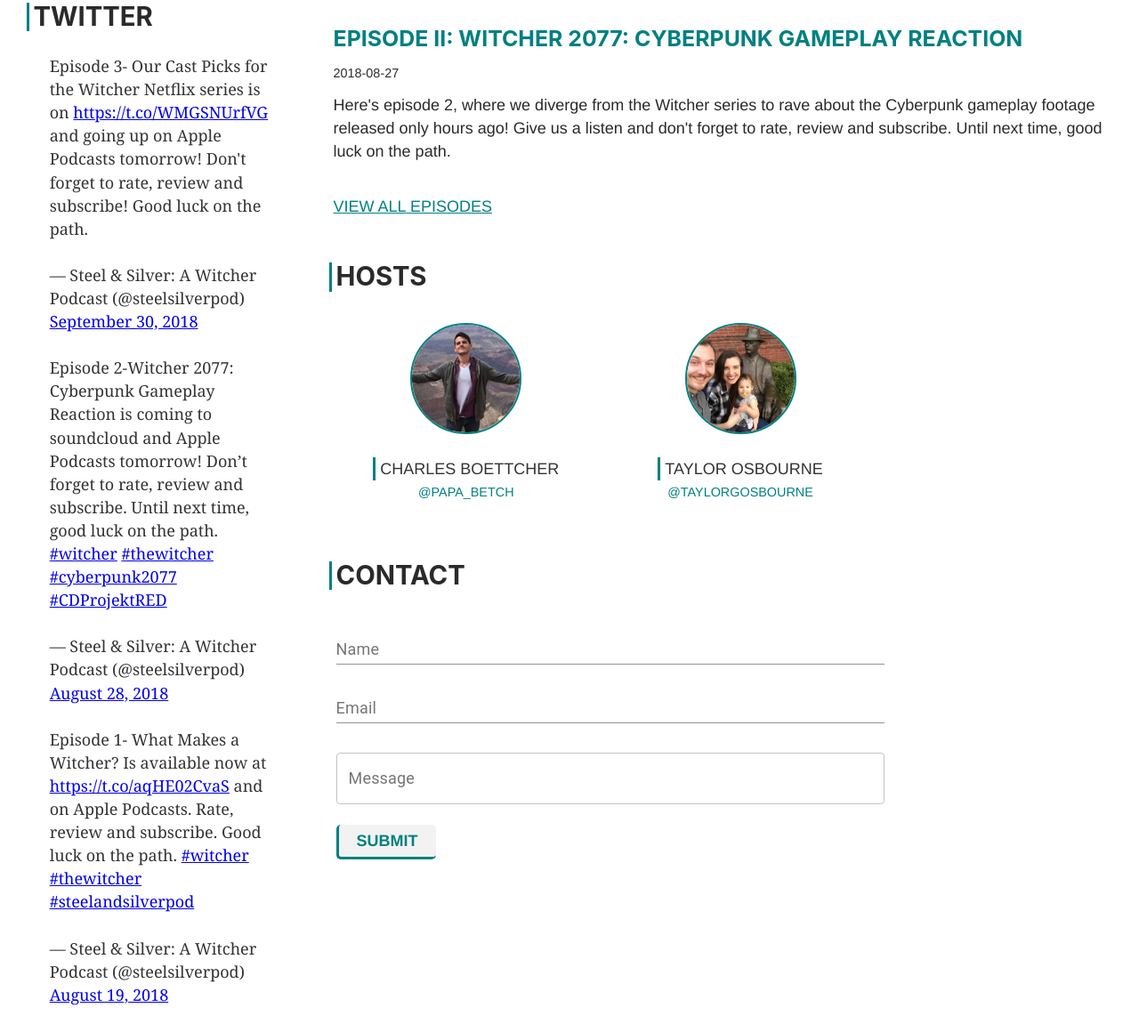
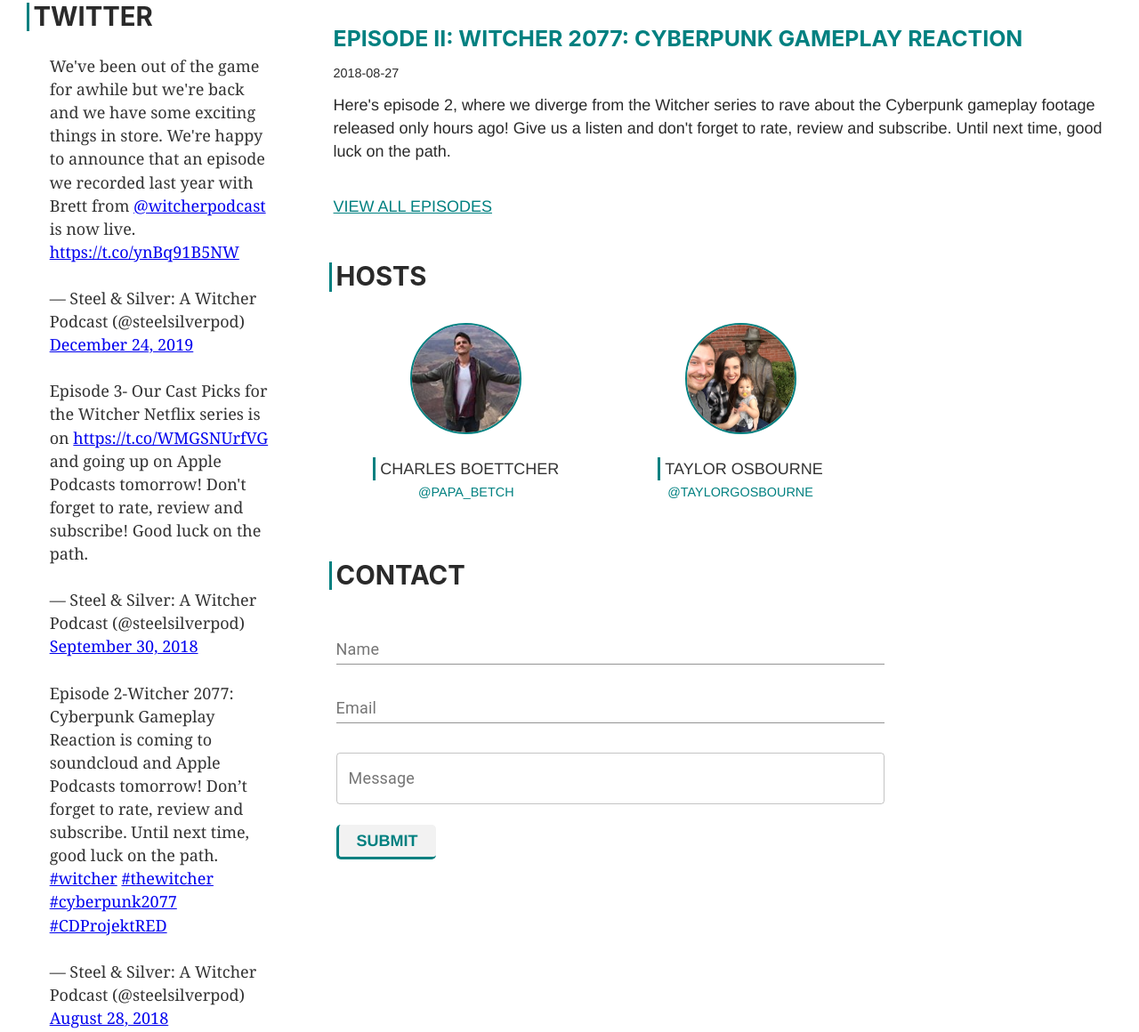
Before and after one commit to taylorosbourne/steelandsilverpod.com, a Gatsby site: page / in a window 1280 px wide. Shown: the part 479-1639 px from the top of the page at 89% size. Built offline with nearby package versions, Linux system fonts and the light colour scheme; Gatsby itself is replaced by a stand-in of ours.

Commit message:
added new tweet

```diff
--- a/src/components/IndexContainer.js
+++ b/src/components/IndexContainer.js
@@ -42,9 +42,9 @@ const IndexContainer = ({episodes}) => (
       <img style={{width: `100%`, borderRadius:  `15px`}} src={Thumbnail} alt="podcast-thumbnail" />
       <TwitterContainer>
         <h2 className="section-header">Twitter</h2>
+        <blockquote class="twitter-tweet"><p lang="en" dir="ltr">We&#39;ve been out of the game for awhile but we&#39;re back and we have some exciting things in store. We&#39;re happy to announce that an episode we recorded last year with Brett from <a href="https://twitter.com/witcherpodcast?ref_src=twsrc%5Etfw">@witcherpodcast</a> is now live. <a href="https://t.co/ynBq91B5NW">https://t.co/ynBq91B5NW</a></p>&mdash; Steel &amp; Silver: A Witcher Podcast (@steelsilverpod) <a href="https://twitter.com/steelsilverpod/status/1209263785569112064?ref_src=twsrc%5Etfw">December 24, 2019</a></blockquote>
         <blockquote class="twitter-tweet"><p lang="en" dir="ltr">Episode 3- Our Cast Picks for the Witcher Netflix series is on <a href="https://t.co/WMGSNUrfVG">https://t.co/WMGSNUrfVG</a> and going up on Apple Podcasts tomorrow! Don&#39;t forget to rate, review and subscribe! Good luck on the path.</p>&mdash; Steel &amp; Silver: A Witcher Podcast (@steelsilverpod) <a href="https://twitter.com/steelsilverpod/status/1046215580884373509?ref_src=twsrc%5Etfw">September 30, 2018</a></blockquote>
         <blockquote class="twitter-tweet"><p lang="en" dir="ltr">Episode 2-Witcher 2077: Cyberpunk Gameplay Reaction is coming to soundcloud and Apple Podcasts tomorrow! Don’t forget to rate, review and subscribe. Until next time, good luck on the path. <a href="https://twitter.com/hashtag/witcher?src=hash&amp;ref_src=twsrc%5Etfw">#witcher</a> <a href="https://twitter.com/hashtag/thewitcher?src=hash&amp;ref_src=twsrc%5Etfw">#thewitcher</a> <a href="https://twitter.com/hashtag/cyberpunk2077?src=hash&amp;ref_src=twsrc%5Etfw">#cyberpunk2077</a> <a href="https://twitter.com/hashtag/CDProjektRED?src=hash&amp;ref_src=twsrc%5Etfw">#CDProjektRED</a></p>&mdash; Steel &amp; Silver: A Witcher Podcast (@steelsilverpod) <a href="https://twitter.com/steelsilverpod/status/1034283555516555265?ref_src=twsrc%5Etfw">August 28, 2018</a></blockquote>
-        <blockquote class="twitter-tweet"><p lang="en" dir="ltr">Episode 1- What Makes a Witcher? Is available now at <a href="https://t.co/aqHE02CvaS">https://t.co/aqHE02CvaS</a> and on Apple Podcasts. Rate, review and subscribe. Good luck on the path. <a href="https://twitter.com/hashtag/witcher?src=hash&amp;ref_src=twsrc%5Etfw">#witcher</a> <a href="https://twitter.com/hashtag/thewitcher?src=hash&amp;ref_src=twsrc%5Etfw">#thewitcher</a> <a href="https://twitter.com/hashtag/steelandsilverpod?src=hash&amp;ref_src=twsrc%5Etfw">#steelandsilverpod</a></p>&mdash; Steel &amp; Silver: A Witcher Podcast (@steelsilverpod) <a href="https://twitter.com/steelsilverpod/status/1031026383823220736?ref_src=twsrc%5Etfw">August 19, 2018</a></blockquote>
       </TwitterContainer>
       <div style={{width: `100%`}}>
         <h2 className="section-header">Patreon</h2>
```
